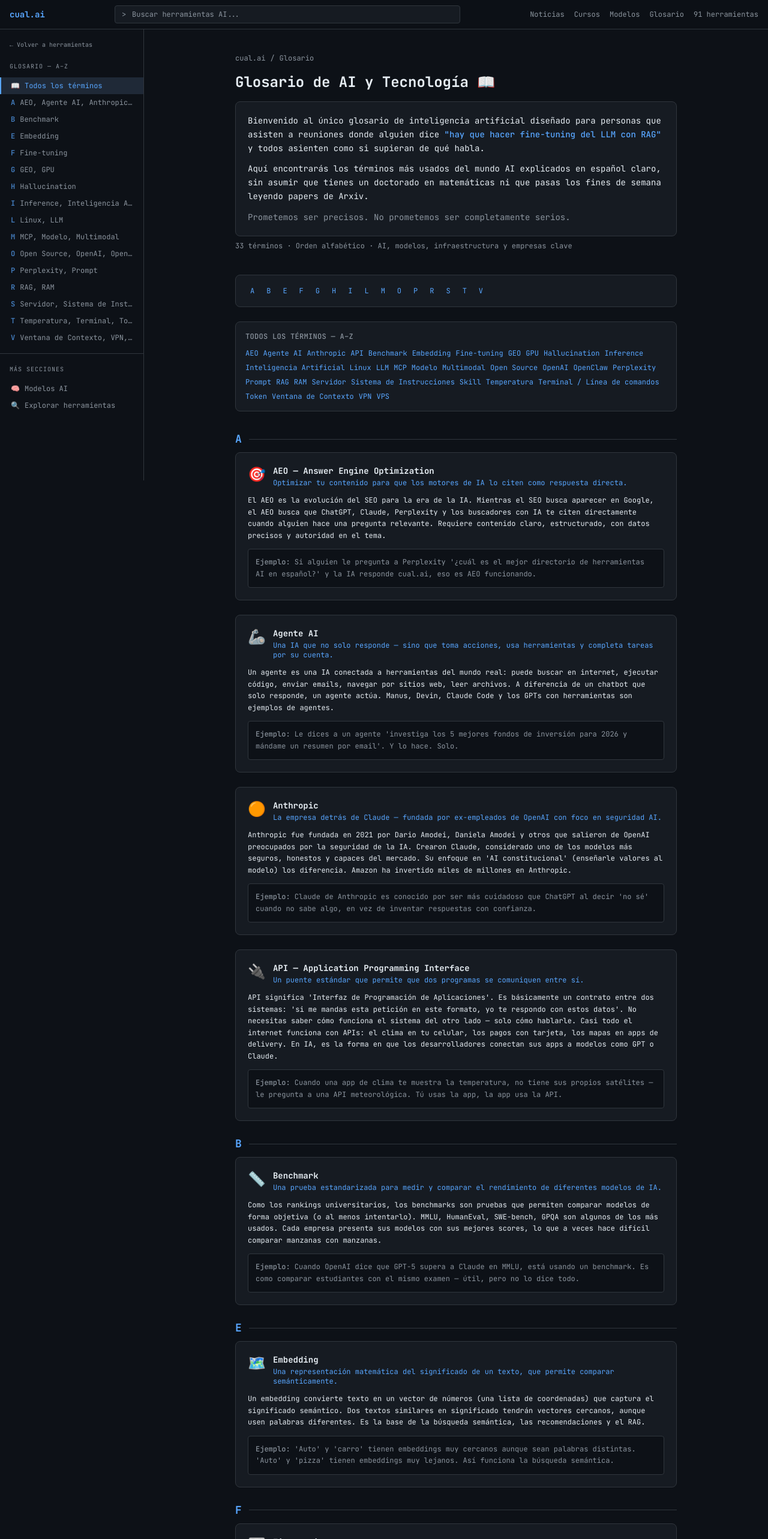
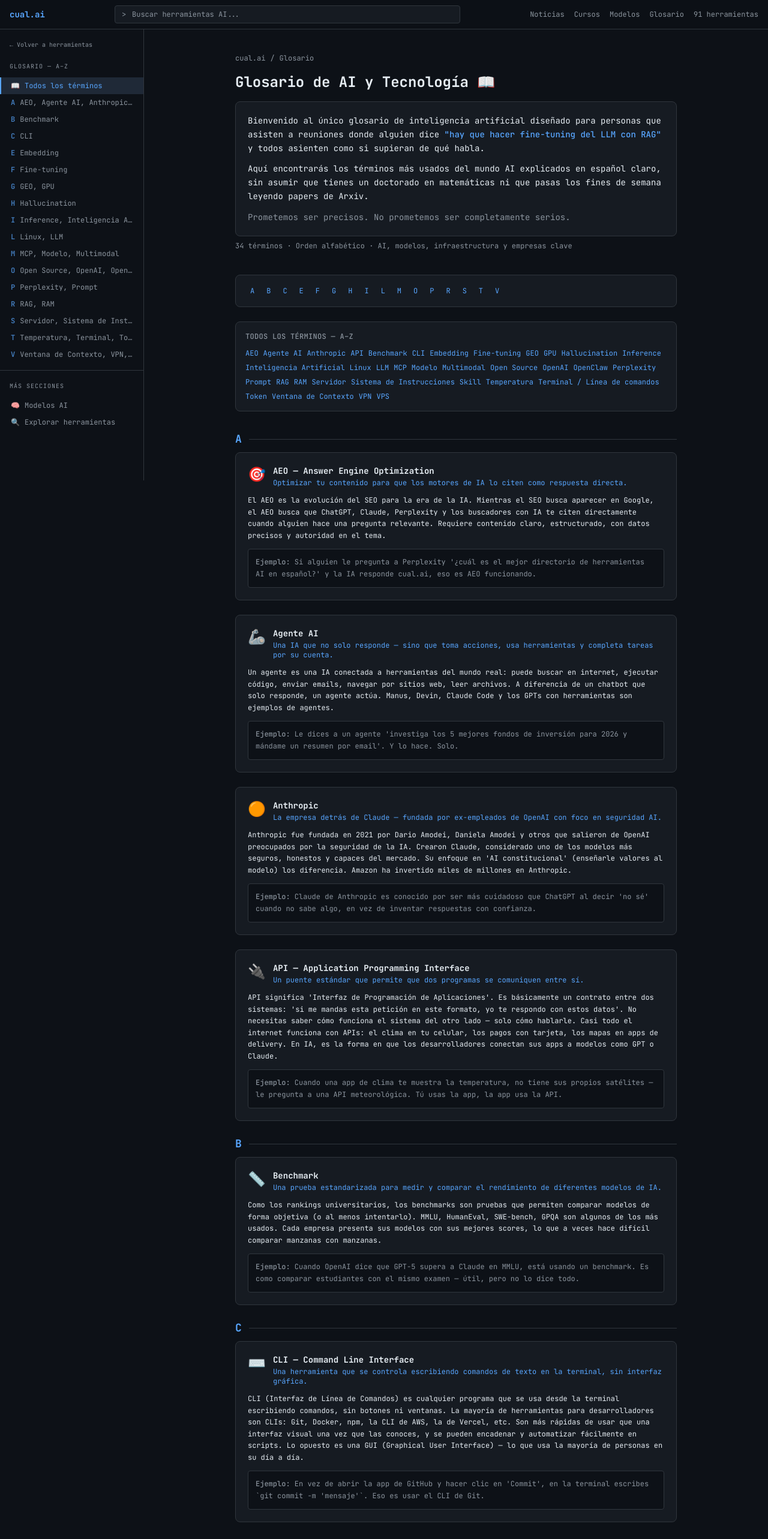
Before and after one commit to nivito/cualai, a Next.js app: page /glosario in a window 1280 px wide. Shown: the top 2566 px of the page at 60% size. Built offline with nearby package versions, Linux system fonts and the light colour scheme.

Commit message:
feat: agregar CLI al glosario + letra C en sidebar

```diff
--- a/src/app/glosario/page.tsx
+++ b/src/app/glosario/page.tsx
@@ -52,6 +52,13 @@
     short: "Una prueba estandarizada para medir y comparar el rendimiento de diferentes modelos de IA.",
     long: "Como los rankings universitarios, los benchmarks son pruebas que permiten comparar modelos de forma objetiva (o al menos intentarlo). MMLU, HumanEval, SWE-bench, GPQA son algunos de los más usados. Cada empresa presenta sus modelos con sus mejores scores, lo que a veces hace difícil comparar manzanas con manzanas.",
     example: "Cuando OpenAI dice que GPT-5 supera a Claude en MMLU, está usando un benchmark. Es como comparar estudiantes con el mismo examen — útil, pero no lo dice todo.",
+  },
+  {
+    term: "CLI — Command Line Interface",
+    emoji: "⌨️",
+    short: "Una herramienta que se controla escribiendo comandos de texto en la terminal, sin interfaz gráfica.",
+    long: "CLI (Interfaz de Línea de Comandos) es cualquier programa que se usa desde la terminal escribiendo comandos, sin botones ni ventanas. La mayoría de herramientas para desarrolladores son CLIs: Git, Docker, npm, la CLI de AWS, la de Vercel, etc. Son más rápidas de usar que una interfaz visual una vez que las conoces, y se pueden encadenar y automatizar fácilmente en scripts. Lo opuesto es una GUI (Graphical User Interface) — lo que usa la mayoría de personas en su día a día.",
+    example: "En vez de abrir la app de GitHub y hacer clic en 'Commit', en la terminal escribes `git commit -m 'mensaje'`. Eso es usar el CLI de Git.",
   },
   {
     term: "Embedding",
--- a/src/components/glosario/GlosarioSidebar.tsx
+++ b/src/components/glosario/GlosarioSidebar.tsx
@@ -3,7 +3,7 @@
 import Link from "next/link"
 import { useState } from "react"
 
-const LETTERS = ["A", "B", "E", "F", "G", "H", "I", "L", "M", "O", "P", "R", "S", "T", "V"]
+const LETTERS = ["A", "B", "C", "E", "F", "G", "H", "I", "L", "M", "O", "P", "R", "S", "T", "V"]
 
 export default function GlosarioSidebar({ activeLetter }: { activeLetter?: string }) {
   const [open, setOpen] = useState(false)
@@ -115,6 +115,7 @@
   const map: Record<string, string> = {
     A: "AEO, Agente AI, Anthropic, API",
     B: "Benchmark",
+    C: "CLI",
     E: "Embedding",
     F: "Fine-tuning",
     G: "GEO, GPU",
```
